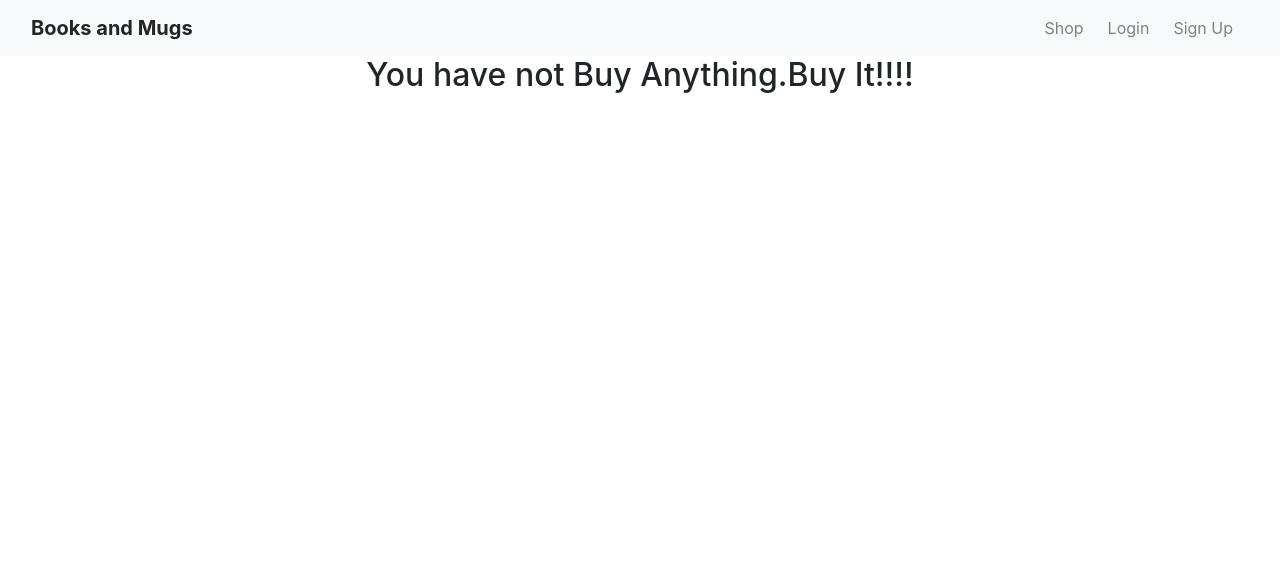
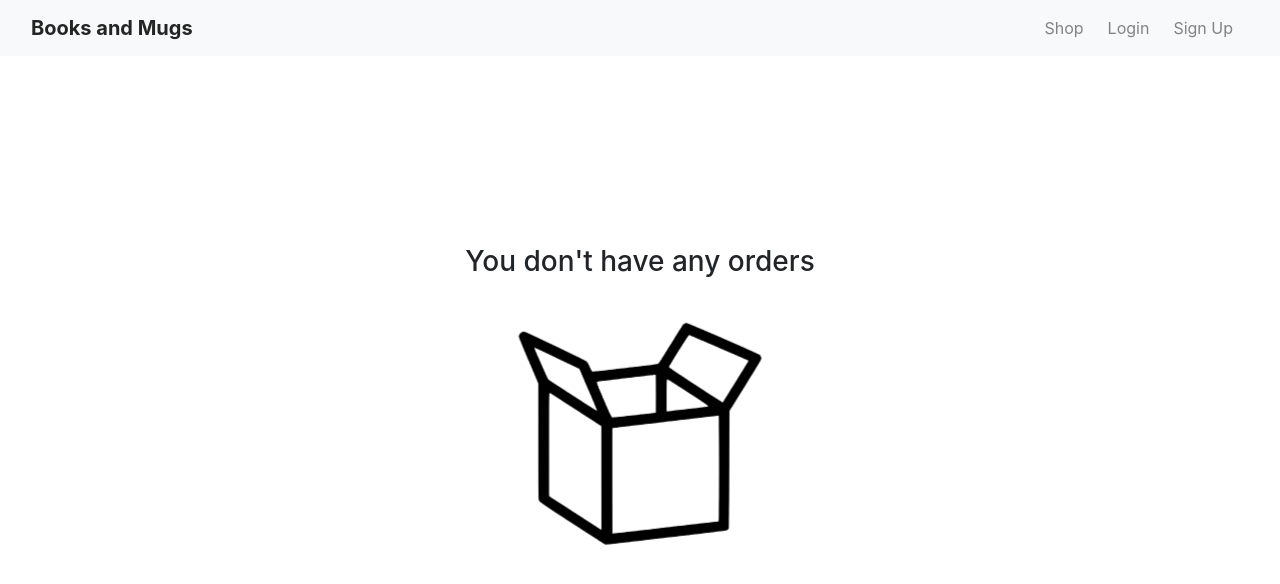
Before and after one commit to strato67/Bookstore, a Flask app: page /confirm in a window 1280 px wide. Shown: the top 584 px of the page. Run offline with Flask 2, Linux system fonts and the light colour scheme; some libraries are stand-ins or nearby versions.

Commit message:
test dump

```diff
--- a/website/templates/order.html
+++ b/website/templates/order.html
@@ -1,9 +1,14 @@
 {% extends "base.html" %}
 {% block content %}
+<link rel="stylesheet" href="{{ url_for('static', filename='css/cartStyle.css') }}">
 	{% if not orders %}
-		<div class="content-section">
-          <h2 class="article-title"><center>You have not Buy Anything.Buy It!!!!</h2>
-		</div>
+	<div class="empty-cart">
+
+		<h3>You don't have any orders</h3>
+		<br>
+		<img class="cartimg w-50 h-50" src="{{ url_for('static', filename='images/emptybox.png') }}">
+
+	</div>
 	{% else %}
 		<div class="content-section">
 			<h2 class="article-title"><center>My Orders</h2>
@@ -12,7 +17,7 @@
 			<div class="row d-flex mb-5 contact-info">
 				<div class="col-md-3 d-flex">
 					<div class="info bg-white p-4">
-						<h4 class="book-title">UserName</h4>
+						<h4 class="book-title">Username</h4>
 					</div>
 				</div>
 				<div class="col-md-3 d-flex">
```
Also changed, not shown: website/database.db, website/static/images/emptybox.png (added).
